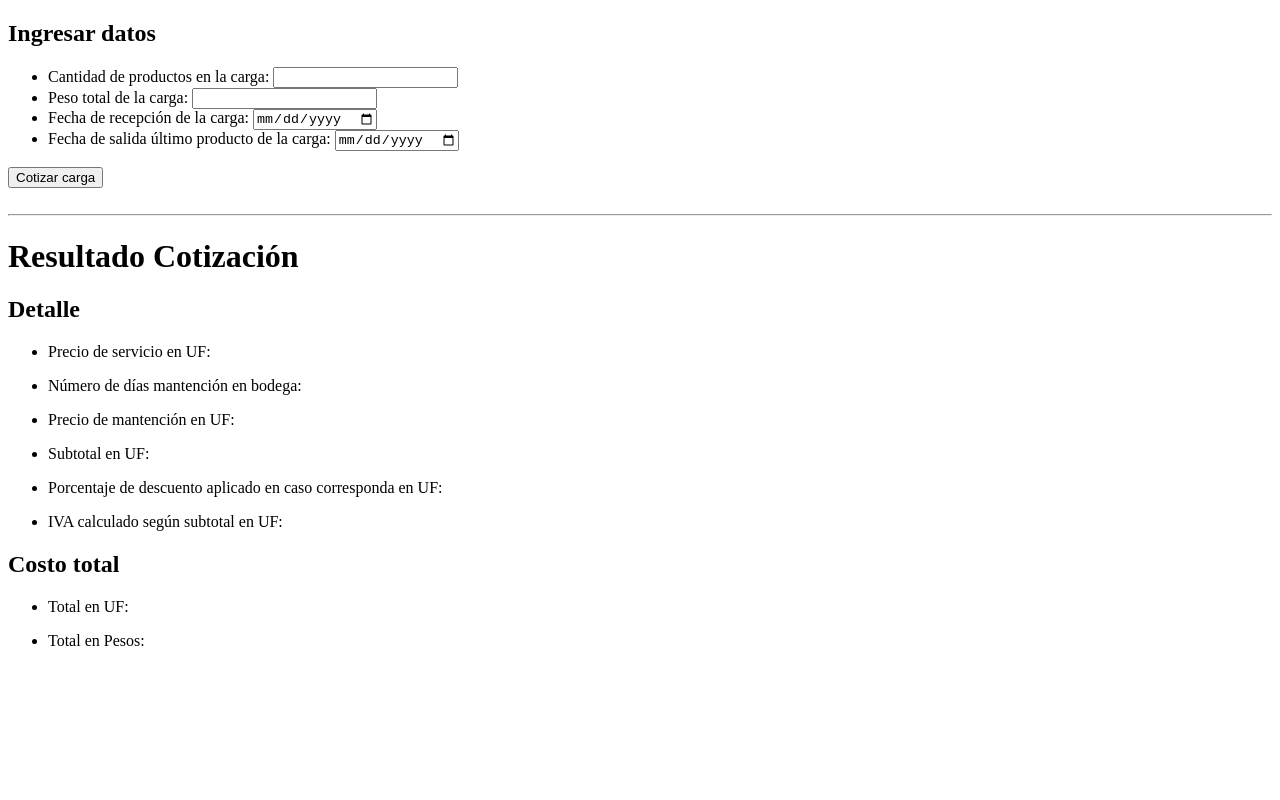
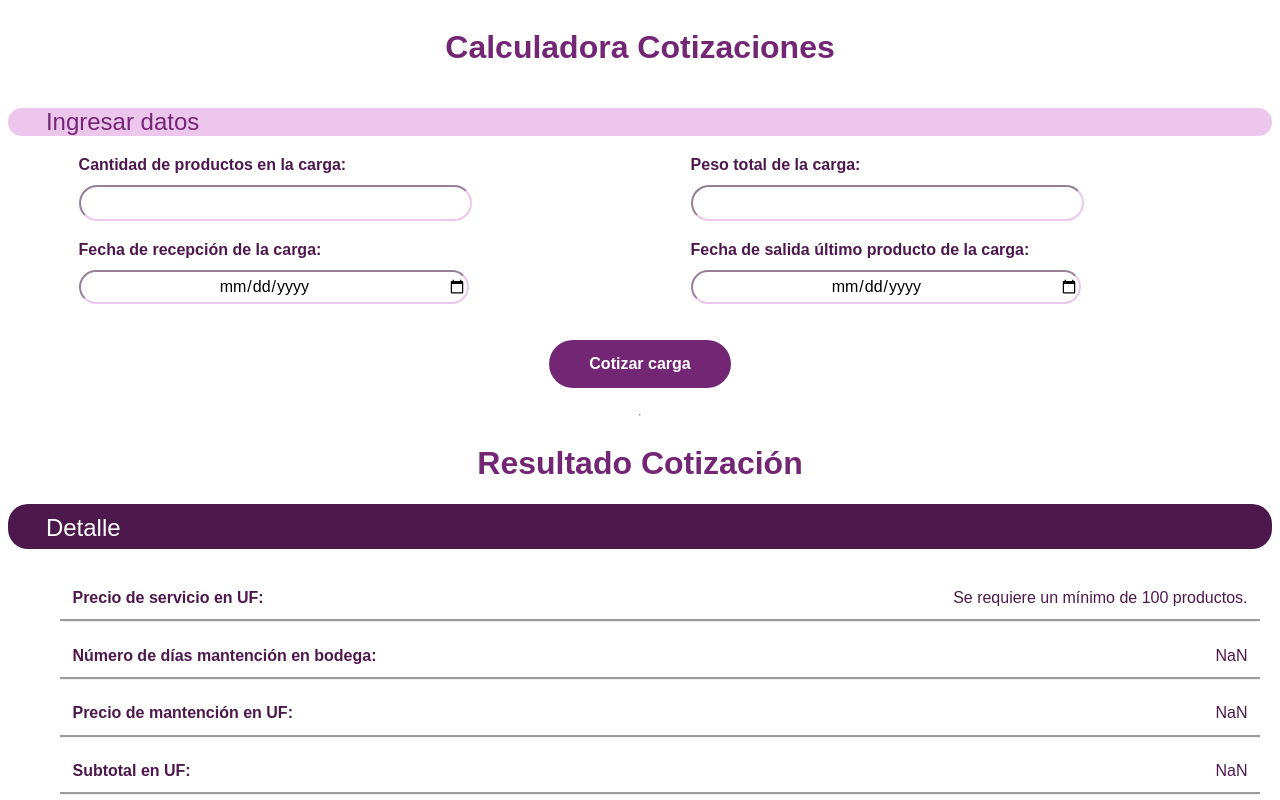
Before and after one commit to Carolinava21/Calculadora-Env-os-, a website: page src/index.html in a window 1280 px wide. Both pictures are taken after a click on the button "Cotizar carga". Shown: the top 800 px of the page. Drawn offline with Linux system fonts and the light colour scheme; files that its build step writes are made by us from their sources; no server answers.

Commit message:
integrando modulos

```diff
--- a/src/index.css
+++ b/src/index.css
@@ -0,0 +1,110 @@
+body {
+    display: flex;
+    flex-direction: column;
+  }
+  /*tìtulo calculadora y resultados*/
+  h1 {
+    text-align: center;
+    font-family: sans-serif;
+    color: #732673;
+    font-weight: bolder;
+  }
+  /* formato ingresar datos*/
+  section {
+    background-color: #ecc6ec;
+    border-radius: 20px;
+  }
+  /* letras ingresar datos y costo*/
+  h2 {
+    color: #732673;
+    font-family: sans-serif;
+    font-weight: lighter;
+    text-align: justify;
+    margin-left: 3%;
+  }
+  /* formato detalle*/
+  .detalle {
+    background-color: #4d194d;
+    height: 45px;
+  }
+  /*letra detalles*/
+  .letraD {
+    color: #ffffff;
+    margin-top: 10px;
+  }
+  /*formato ul para formularios*/
+  .datos {
+    display: flex;
+    flex-wrap: wrap;
+    align-items: center;
+    justify-content: space-around;
+  }
+  /*diseño para cada li */
+  .input {
+    list-style: none;
+    margin-bottom: 10px;
+    font-family: sans-serif;
+    color: #4d194d;
+    font-weight: bolder;
+    width: 45%; /* Establecer el ancho del elemento li */
+    margin-bottom: 20px;
+  }
+  /*espacio para input*/
+  input {
+    display: block;
+    margin-top: 2%;
+    width: 70%;
+    height: 30px;
+    border-radius: 20px;
+    border-color: #ecc6ec;
+    text-align: center;
+    font-family: sans-serif;
+    font-weight: 500;
+    font-size: 100%;
+  }
+  /*botón cotizar*/
+  #cotizar {
+    background-color: #732673;
+    color: #ffffff;
+    padding: 15px 40px;
+    font-size: 16px;
+    font-weight: 600;
+    border: none;
+    border-radius: 35px; /* Bordes redondeados */
+    cursor: pointer;
+    transition: background-color 0.8s ease;
+    margin: 0 auto;
+    display: flex;
+    align-self: center;
+    justify-content: center;
+  }
+
+  #cotizar:hover {
+    background-color: #ac39ac; /* Cambiar el color de fondo al pasar el mouse sobre el botón */
+  }
+  /* formato contenedor de "detalles"*/
+  .detallesC {
+    display: flex;
+    flex-direction: column;
+  }
+  /*enunciado de calculos*/
+  .resultado-li {
+    display: flex;
+    align-items: center;
+    justify-content: space-between;
+    list-style: none;
+    padding: 1%;
+    margin: 1%;
+    font-family: sans-serif;
+    font-weight: 600;
+    font-size: 100%;
+    color: #4d194d;
+    border-bottom-style: groove;
+  }
+  /*resultados de cada formula*/
+  .resultado-li p {
+    margin: 0;
+    font-family: sans-serif;
+    font-weight: 500;
+    font-size: 100%;
+  }
--- a/src/index.html
+++ b/src/index.html
@@ -1,12 +1,13 @@
 <!DOCTYPE html>
-<html lang="es">
 <head>
-    <meta charset="UTF-8">
-    <meta name="viewport" content="width=device-width, initial-scale=1.0">
+
     <title>Calculadora Cotizaciones</title>
-    <link rel="stylesheet" href="css/index.css">
+    <link rel="stylesheet" href="index.css">
 </head>
 <body>
+    <header>
+        <h1>Calculadora Cotizaciones</h1>
+      </header>
     <div>
         <section>
           <h2>Ingresar datos</h2>
@@ -79,6 +80,6 @@
           </li>
         </ul>
       </div>
-    <script src="js/index.js"></script>
+    <script src="index.js"></script>
 </body>
 </html>
--- a/src/index.js
+++ b/src/index.js
@@ -0,0 +1,106 @@
+let ufValue;
+let discount = 0;
+// conexión con la API dpara obtener el valor de la  UF
+fetch("https://mindicador.cl/api")
+  .then((response) => response.json())
+  .then((data) => {
+    ufValue = data.uf.valor;
+    console.log("Valor de la UF:", ufValue); // Imprimir el valor de la UF en la consola
+  })
+  .catch((error) => {
+    console.error("Error al obtener el valor de la UF:", error);
+  });
+
+//FUNCIONES CALCULADORA
+// 1.Precio de servicio
+//constante  rangos por pesos
+const rangoDePesos = [
+  { start: 0, end: 4, factor: 0.35, discount: 0 },
+  { start: 4.01, end: 7, factor: 0.4, discount: 0 },
+  { start: 7.01, end: 9, factor: 0.45, discount: 2 },
+  { start: 9.01, end: 13, factor: 0.48, discount: 3 },
+  { start: 13.01, end: 18, factor: 0.5, discount: 3.6 },
+  { start: 18.01, end: 22, factor: 0.55, discount: 4 },
+  { start: 22.01, end: 30, factor: 0.6, discount: 4.5 },
+  { start: 30.01, end: 40, factor: 0.65, discount: 4.7 },
+  { start: 40.01, end: 50, factor: 0.7, discount: 5 },
+  { start: 50.01, end: 65, factor: 0.75, discount: 6.5 },
+  { start: 65.01, end: 80, factor: 0.8, discount: 8 },
+  { start: 80.01, end: 100, factor: 0.85, discount: 10 },
+];
+// Encontrar el rango según el peso//funciona bn ✔
+function calcularPrecioServicio(peso, cantidadProd) {
+  if (peso <= 100 && cantidadProd >= 100) {
+    const range = rangoDePesos.find(
+      (range) => peso >= range.start && peso <= range.end
+    );
+    discount = range.discount;
+    let servicePrice = (peso / cantidadProd) * range.factor * 10;
+    if (servicePrice < 1.8) {
+      return "Cargo mínimo es de 1.8 UF.";
+    } else {
+      return servicePrice.toFixed(2);
+    }
+  } else if (peso > 100) {
+    return "La carga sobrepasa el máximo permitido.";
+  } else {
+    return "Se requiere un mínimo de 100 productos.";
+  }
+} //console.log(calcularPrecioServicio(100,3))
+
+// CONEXIONES CON EL DOM (HTML)
+//constantes de input usuarios
+const cantidadProductos = document.getElementById("cantidad");
+const pesoProductos = document.getElementById("peso");
+const botonCotizar = document.getElementById("cotizar");
+// constantes de detalles (6)
+const precioServ = document.getElementById("precioS");
+const diasMant = document.getElementById("dias");
+const precioMant = document.getElementById("precioMant");
+const subtotalUf = document.getElementById("subtotal");
+const descuentos = document.getElementById("descuentos");
+const iva = document.getElementById("iva");
+//constantes de costo total
+const totalUf = document.getElementById("totalUf");
+const totalPesos = document.getElementById("totalPesos");
+
+//CONECTO LAS FUNCIONALIDADES CON EL BOTÒN
+botonCotizar.addEventListener("click", function () {
+  //conexión inputs y funcion de precios de servicio
+  const cantidadProd = parseInt(cantidadProductos.value);
+  const pesoProd = parseFloat(pesoProductos.value);
+  const precioServicio = calcularPrecioServicio(pesoProd, cantidadProd);
+  precioServ.textContent = precioServicio;
+  //número de días en mantención
+  const fechaRecepcion = new Date(document.getElementById("fechaRE").value);
+  const fechaSalida = new Date(document.getElementById("fechaSA").value);
+  //calculo la diferencia de dias en milisegundos
+  const diasMili = fechaSalida.getTime() - fechaRecepcion.getTime();
+  //la diferencia se convierte a días
+  const storageDays = Math.floor(diasMili / (1000 * 60 * 60 * 24));
+  diasMant.textContent = storageDays;
+  //precio de mantención en UF
+  const maintenancePrice = 0.11 * storageDays;
+  precioMant.textContent = maintenancePrice;
+  //Subtotal
+  //convierto las cadenas de precioServicio y maintenancePrice a nùmeros
+  const precioServicioNum = parseFloat(precioServicio);
+  const maintenancePriceNum = parseFloat(maintenancePrice);
+  const porcentajeDes = 1 - discount / 100;
+  const sub = (precioServicioNum + maintenancePriceNum) * porcentajeDes;
+  subtotalUf.textContent = sub.toFixed(2);
+  console.log(precioServicioNum, maintenancePriceNum, discount);
+  // descuento en UF
+  descuentos.textContent = +discount + "%";
+  //IVA segun subtotal
+  const ivaSub = sub * 0.19;
+  iva.textContent = ivaSub.toFixed(2);
+
+  //total en UF
+  const totalU = sub + ivaSub;
+  totalUf.textContent = totalU.toFixed(2);
+  // total en CLP
+  const totalC = ufValue * totalU;
+  totalPesos.textContent = "$" + totalC.toFixed(2);
+  console.log(totalC);
+});
```
